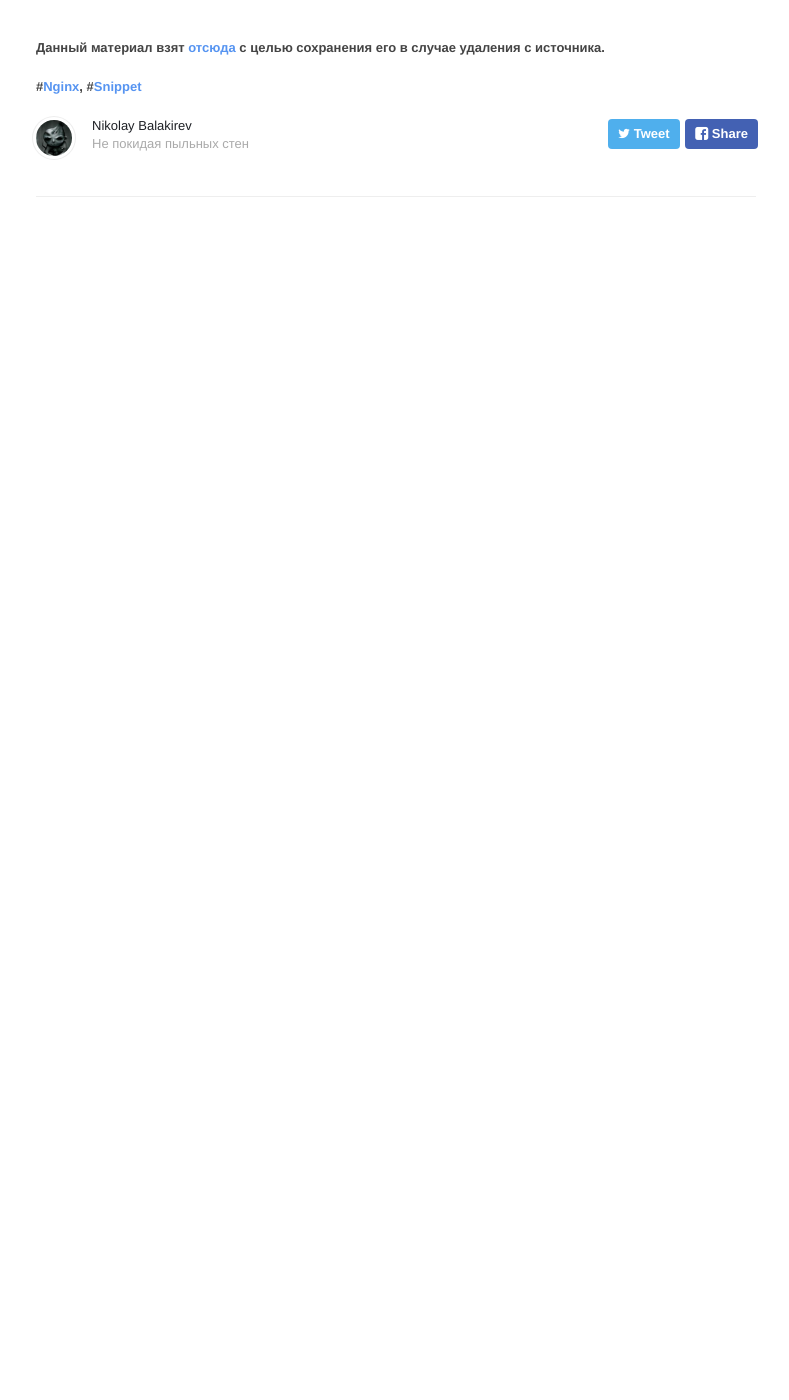
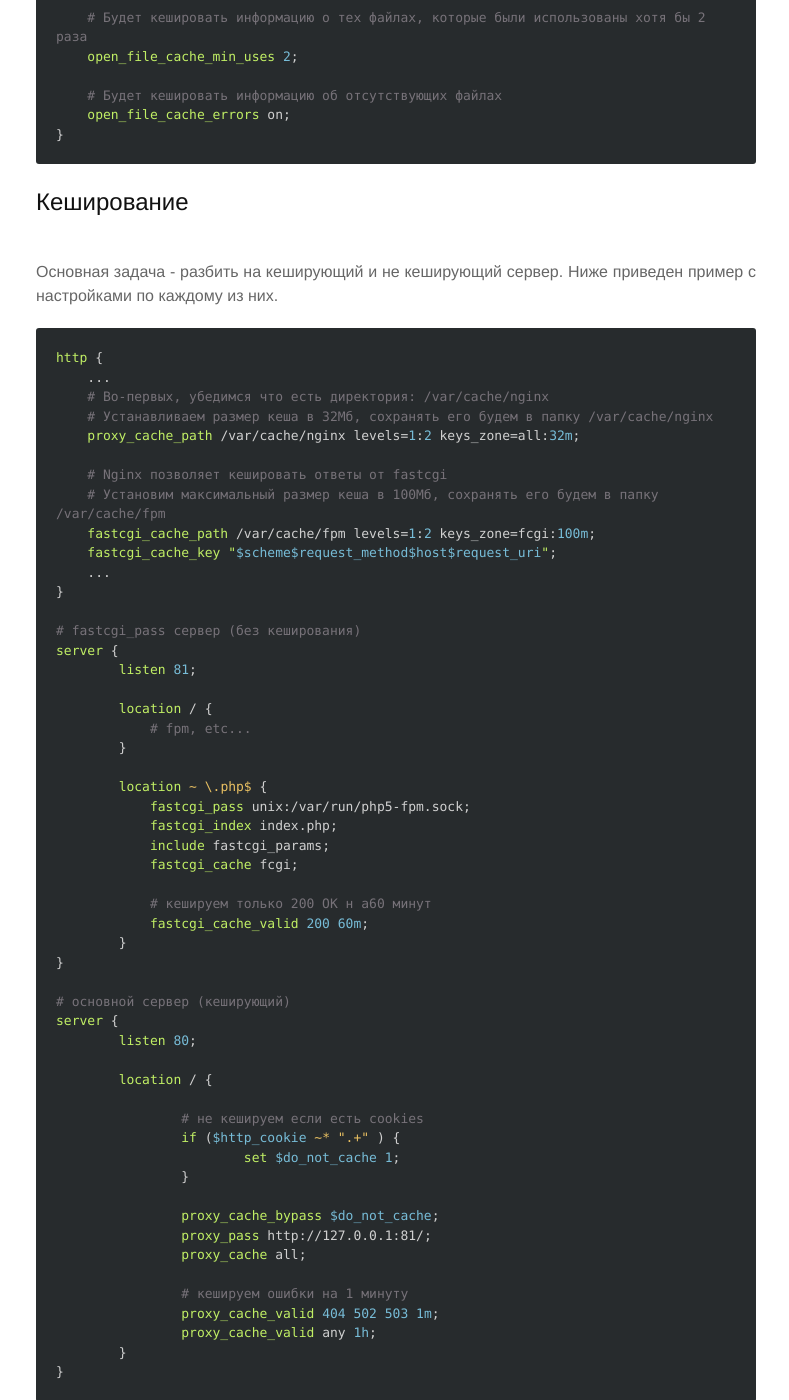
Before and after one commit to MadFaill/madfaill.github.io, a Jekyll site: the page built from _posts/2015-09-07-nginx-tuning.md, in a window 1280 px wide and 1400 px high, scrolled down 2001 px. Shown: the whole window, without its empty margins (244-1033 px from the left). Built offline with Jekyll 4.4.1, drawn with Linux system fonts in a browser that asks for light colours; nearby versions of some CDN libraries; Markdown is read by kramdown in place of the engine named in the settings; before the commit the page ends 2338 px from its top, so only the background shows below that; some of the changed text lies outside the part shown.

Commit message:
nginx article new-lines

```diff
--- a/_posts/2015-09-07-nginx-tuning.md
+++ b/_posts/2015-09-07-nginx-tuning.md
@@ -10,7 +10,7 @@ resource: "http://ruhighload.com/index.php/2009/04/24/%D0%BD%D0%B0%D1%81%D1%82%D
 
 <!-- cut -->
 
-Сразу продемонстрирую итоговый вариант конфига:
+## Основная конфигурация с комментариями
 
 {% highlight nginx %}
 
@@ -69,6 +69,15 @@ http {
     tcp_nodelay on;
 	tcp_nopush on;
 
+    # Файлы более 10Мб Nginx будет читать с диска минуя операционный кеш
+    directio 10m;
+
+    # Ограничиваем скорость отдачи до 196Кб/с
+    limit_rate 196K;
+
+    # Ограничение скорости отдачи будет накладываться после 1Мб
+    limit_rate_after 1m;
+
 	# Обязательно нужно использовать сжатие, это значительно уменьшит трафик.
     gzip on;
 
@@ -89,3 +98,66 @@ http {
 }
 
 {% endhighlight %}
+
+
+## Кеширование
+
+Основная задача - разбить на кеширующий и не кеширующий сервер. Ниже приведен пример с настройками по каждому из них.
+
+{% highlight nginx %}
+
+
+http {
+    ...
+    # Во-первых, убедимся что есть директория: /var/cache/nginx
+    # Устанавливаем размер кеша в 32Мб, сохранять его будем в папку /var/cache/nginx
+    proxy_cache_path /var/cache/nginx levels=1:2 keys_zone=all:32m;
+
+    # Nginx позволяет кешировать ответы от fastcgi
+    # Установим максимальный размер кеша в 100Мб, сохранять его будем в папку /var/cache/fpm
+    fastcgi_cache_path /var/cache/fpm levels=1:2 keys_zone=fcgi:100m;
+    fastcgi_cache_key "$scheme$request_method$host$request_uri";
+    ...
+}
+
+# fastcgi_pass сервер (без кеширования)
+server {
+        listen 81;
+
+        location / {
+            # fpm, etc...
+        }
+
+        location ~ \.php$ {
+            fastcgi_pass unix:/var/run/php5-fpm.sock;
+            fastcgi_index index.php;
+            include fastcgi_params;
+            fastcgi_cache fcgi;
+
+            # кешируем только 200 OK н а60 минут
+            fastcgi_cache_valid 200 60m;
+        }
+}
+
+# основной сервер (кеширующий)
+server {
+        listen 80;
+
+        location / {
+
+                # не кешируем если есть cookies
+                if ($http_cookie ~* ".+" ) {
+                        set $do_not_cache 1;
+                }
+
+                proxy_cache_bypass $do_not_cache;
+                proxy_pass http://127.0.0.1:81/;
+                proxy_cache all;
+
+                # кешируем ошибки на 1 минуту
+                proxy_cache_valid 404 502 503 1m;
+                proxy_cache_valid any 1h;
+        }
+}
+
+{% endhighlight %}
```
